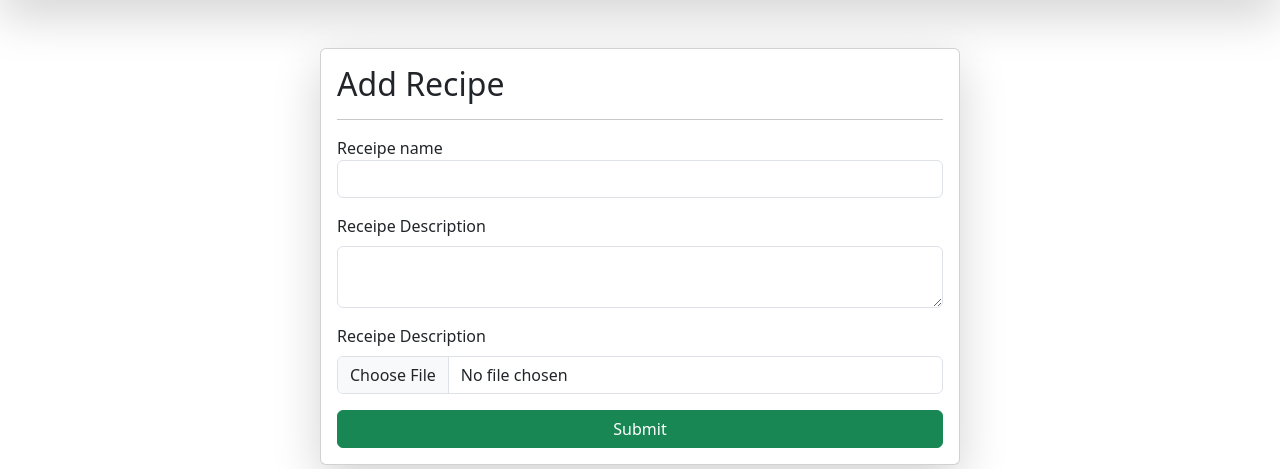
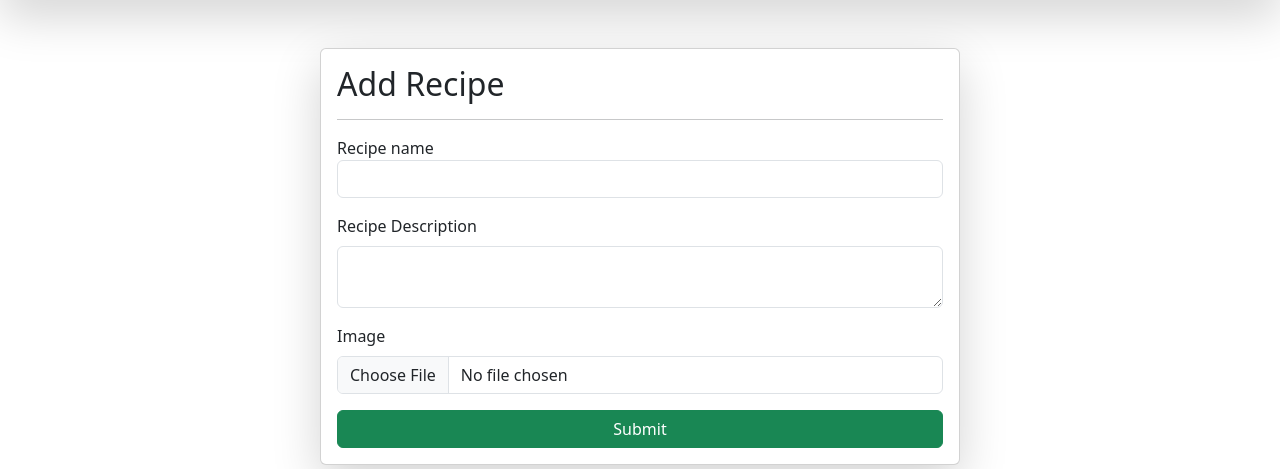
Before and after one commit to hiteshperiwal/recipemanagement, a Django app: template vege/templates/receipe.html in a window 1280 px wide. Shown: the part 54-523 px from the top of the page. Run offline with Django 3.2, Linux system fonts and the light colour scheme; the template is opened without the code that fills it, so the values that code supplies are empty.

Commit message:
Name corrections

```diff
--- a/vege/templates/receipe.html
+++ b/vege/templates/receipe.html
@@ -9,15 +9,15 @@
           <h2>Add Recipe</h2>
 
           <hr>
-          <label >Receipe name</label>
+          <label >Recipe name</label>
           <input name="receipe_name" type="text" required class="form-control" >
         </div>
         <div class="mb-3">
-          <label for="exampleInputPassword1"  class="form-label">Receipe Description</label>
+          <label for="exampleInputPassword1"  class="form-label">Recipe Description</label>
           <textarea class="form-control" required name="receipe_description"></textarea>
         </div>
         <div class="mb-3">
-          <label for="exampleInputPassword1" class="form-label">Receipe Description</label>
+          <label for="exampleInputPassword1" class="form-label">Image</label>
           <input name="receipe_image" type="file" class="form-control">
         </div>
         <button type="Add receipe" class="btn btn-success">Submit</button>
```
